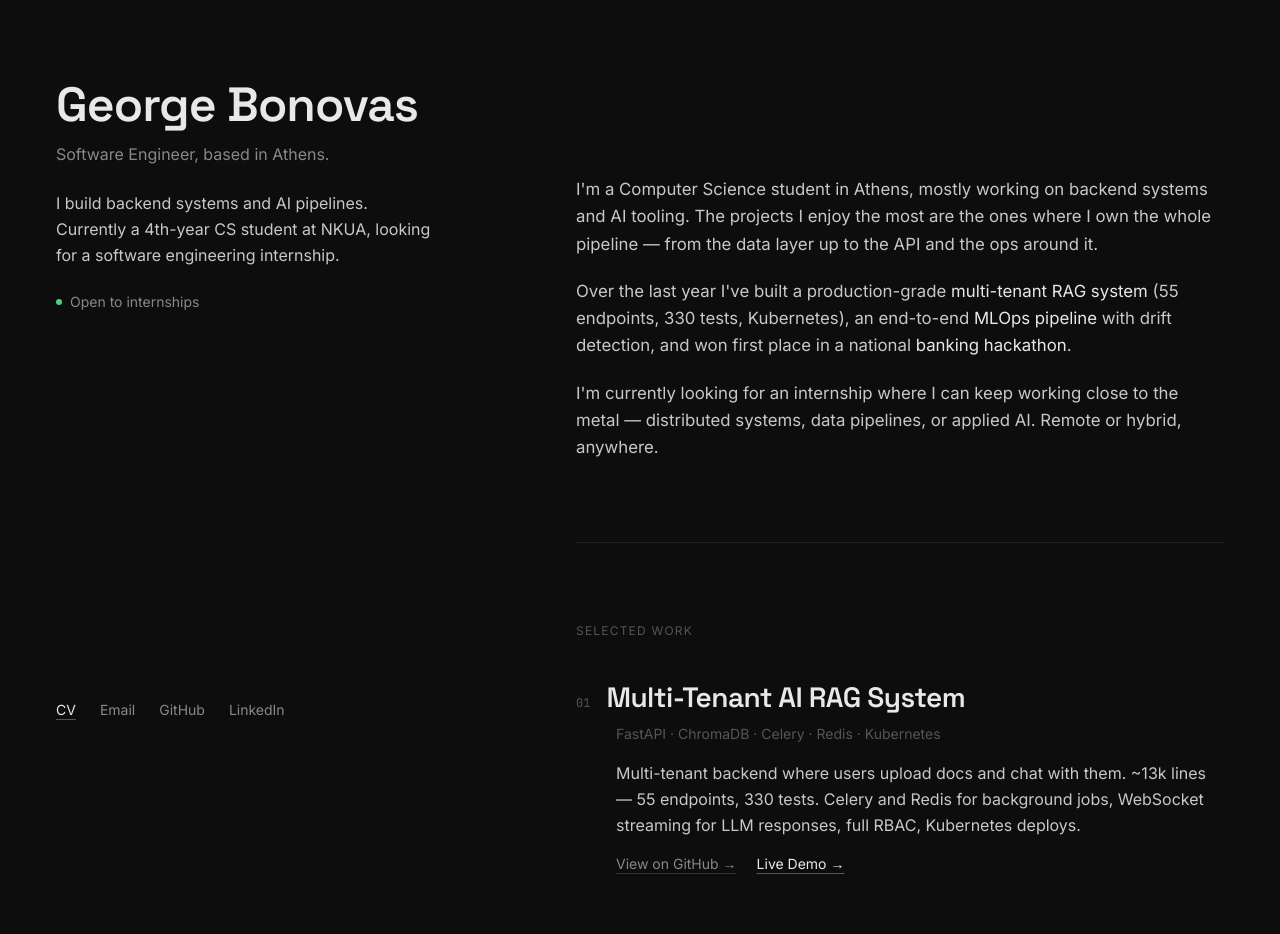
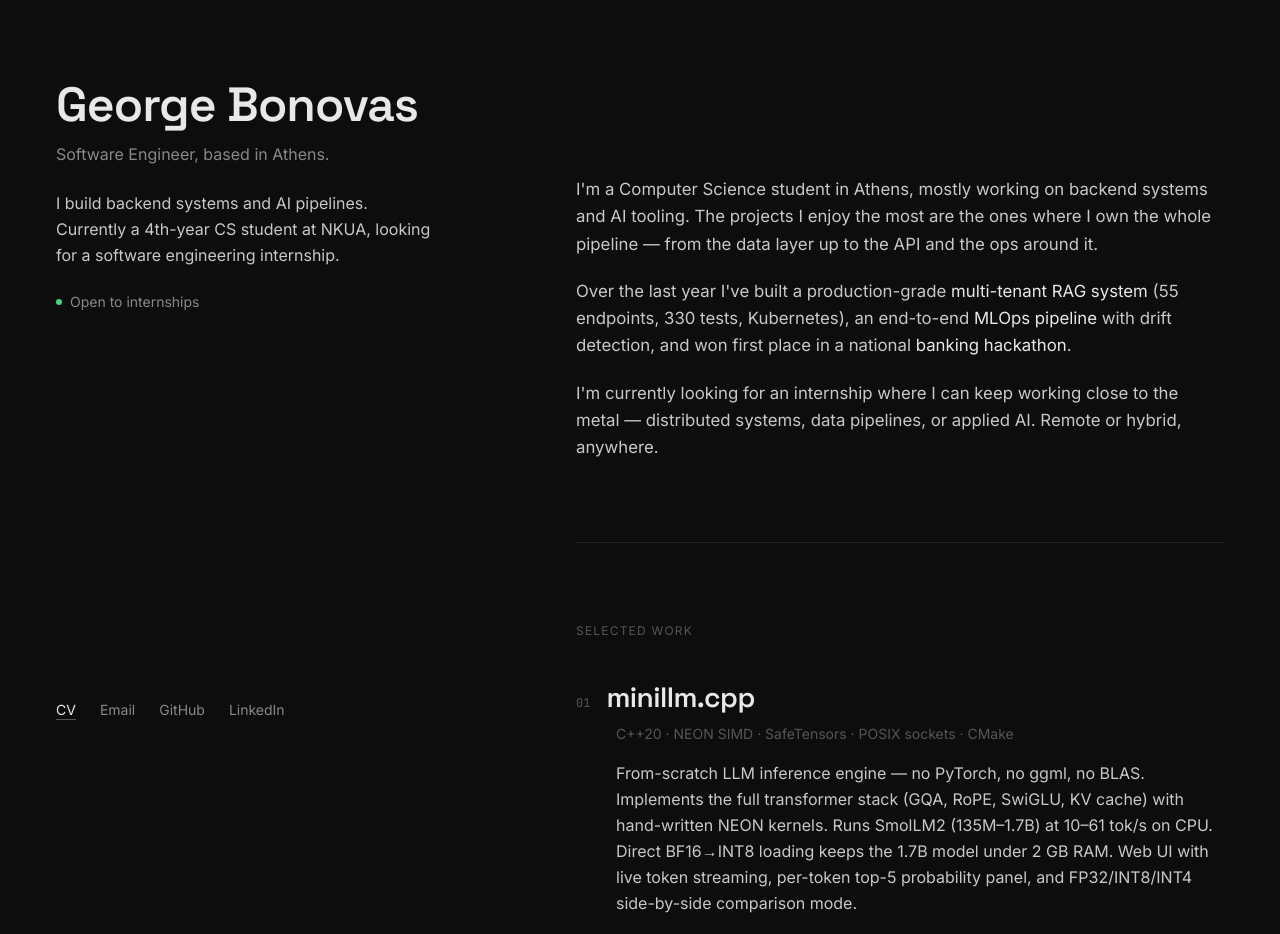
Before and after one commit to georgebon5/personal-website, a Next.js app: page / in a window 1280 px wide. Shown: the top 934 px of the page. Built offline with nearby package versions, Linux system fonts and the light colour scheme.

Commit message:
feat(projects): add minillm.cpp with live demo link

```diff
--- a/app/components/Projects.tsx
+++ b/app/components/Projects.tsx
@@ -1,4 +1,12 @@
 const projects = [
+  {
+    title: "minillm.cpp",
+    stack: "C++20 · NEON SIMD · SafeTensors · POSIX sockets · CMake",
+    description:
+      "From-scratch LLM inference engine — no PyTorch, no ggml, no BLAS. Implements the full transformer stack (GQA, RoPE, SwiGLU, KV cache) with hand-written NEON kernels. Runs SmolLM2 (135M–1.7B) at 10–61 tok/s on CPU. Direct BF16→INT8 loading keeps the 1.7B model under 2 GB RAM. Web UI with live token streaming, per-token top-5 probability panel, and FP32/INT8/INT4 side-by-side comparison mode.",
+    github: "https://github.com/georgebon5/minillm-cpp",
+    demo: "https://unwashed-swampland-chaffing.ngrok-free.dev",
+  },
   {
     title: "Multi-Tenant AI RAG System",
     stack: "FastAPI · ChromaDB · Celery · Redis · Kubernetes",
```
